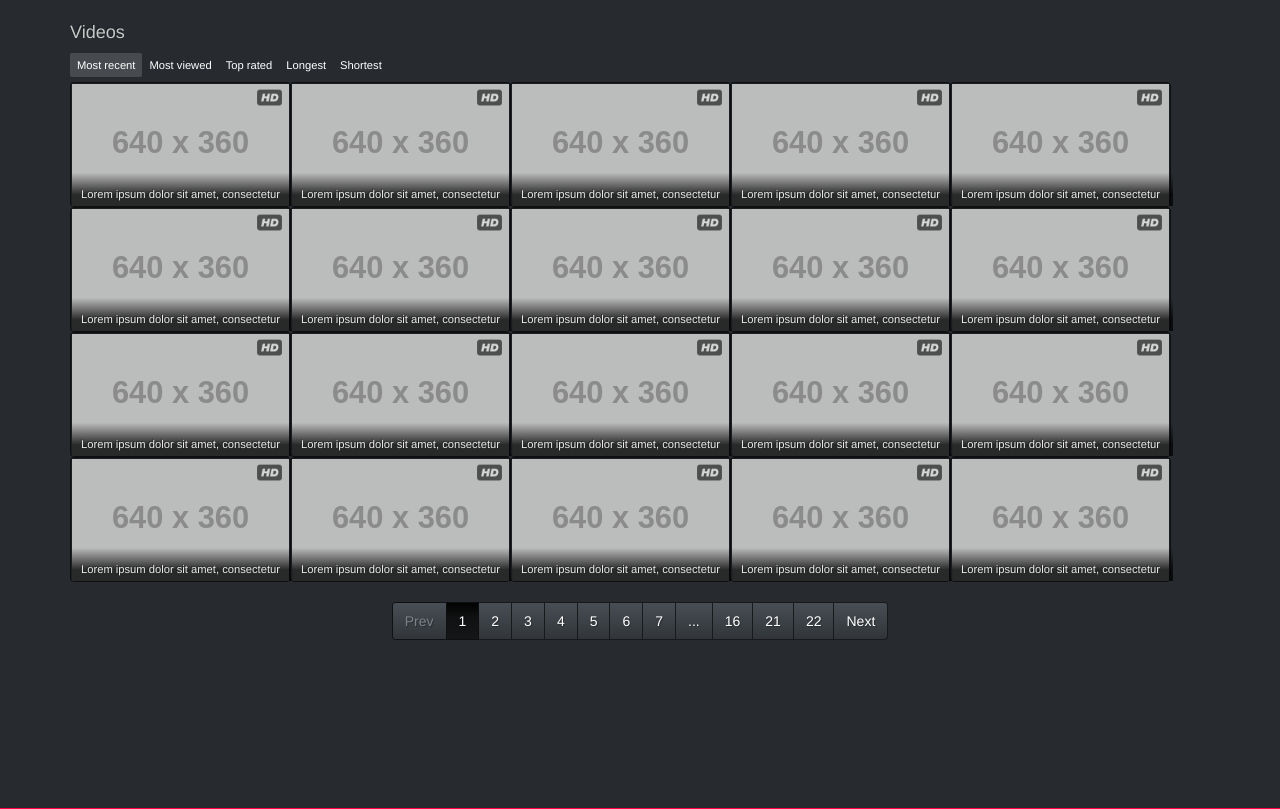
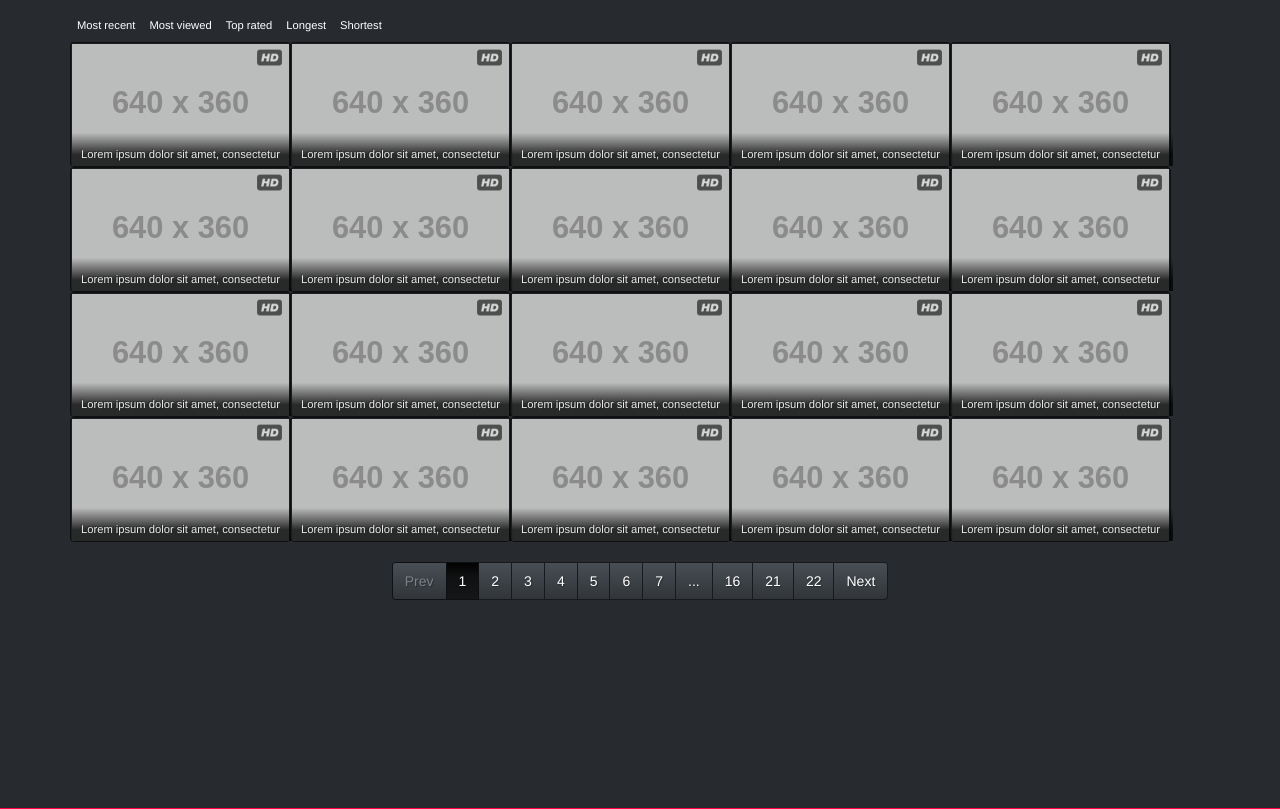
Before and after one commit to joastbg/flask-app, a Flask app: page /videos in a window 1280 px wide. Shown: the part 52-861 px from the top of the page. Run offline with Flask 2, Linux system fonts and the light colour scheme; grey boxes labelled with a size stand in for pictures from a placeholder-image service; some libraries are stand-ins or nearby versions.

Commit message:
submenu links

```diff
--- a/app.py
+++ b/app.py
@@ -23,12 +23,18 @@ def videos():
 
 	return render_template('videos.html', headline="Videos", page=1, subtitles=subtitles)
 
-@app.route("/videos/<page>")
-def videos_page(page):
+@app.route("/videos/<p>")
+def videos_page(p):
     #return "Hello videos!"
 	subtitles = """Most recent, Most viewed, Top rated, Longest, Shortest""".split(", ")
+	page = 1
 
-	return render_template('videos.html', headline="Videos", page=int(float(page)), subtitles=subtitles)
+	try:
+		page = int(float(p))
+	except ValueError:
+		return render_template('videos.html', headline="Videos", page=1, subtitles=subtitles, subpage=p)
+
+	return render_template('videos.html', headline="Videos", page=int(float(p)), subtitles=subtitles, subpage="Most recent")
 
 @app.route("/video/<id>")
 def video(id):
--- a/templates/index.html
+++ b/templates/index.html
@@ -18,10 +18,10 @@
 		<div class="col-md-12" style="margin-bottom: 5px">
               <ul class="small-inline-menu">
 				{% for st in subtitles %}
-					{% if loop.index == 1 %}
-						<li class="active"><a href="#profile" data-toggle="tab">{{ st }}</a></li>
+					{% if st.lower().replace(" ", "-") == subpage %}
+						<li class="active"><a href="/videos/{{ st.replace(" ", "-") | lower }}">{{ st }}</a></li>
 					{% else %}
-						<li><a href="#profile" data-toggle="tab">{{ st }}</a></li>
+						<li><a href="/videos/{{ st.replace(" ", "-") | lower }}">{{ st }}</a></li>
 					{% endif %}
 				{% endfor %}
               </ul>
--- a/templates/videos.html
+++ b/templates/videos.html
@@ -2,9 +2,10 @@
 {% block title %}MyPage{% endblock %}
 
 {% block content %}
+	<!--
 	<h4>{{ headline }} {{id}}</h4>
 
-	<!--
+
 	<ul>
 	<li><a href="/videos">/videos</a>
 	<li><a href="/categories">/categories</a>
@@ -18,10 +19,10 @@
 		<div class="col-md-12" style="margin-bottom: 5px">
               <ul class="small-inline-menu">
 				{% for st in subtitles %}
-					{% if loop.index == 1 %}
-						<li class="active"><a href="#profile" data-toggle="tab">{{ st }}</a></li>
+					{% if st.lower().replace(" ", "-") == subpage %}
+						<li class="active"><a href="/videos/{{ st.replace(" ", "-") | lower }}">{{ st }}</a></li>
 					{% else %}
-						<li><a href="#profile" data-toggle="tab">{{ st }}</a></li>
+						<li><a href="/videos/{{ st.replace(" ", "-") | lower }}">{{ st }}</a></li>
 					{% endif %}
 				{% endfor %}
               </ul>
```
